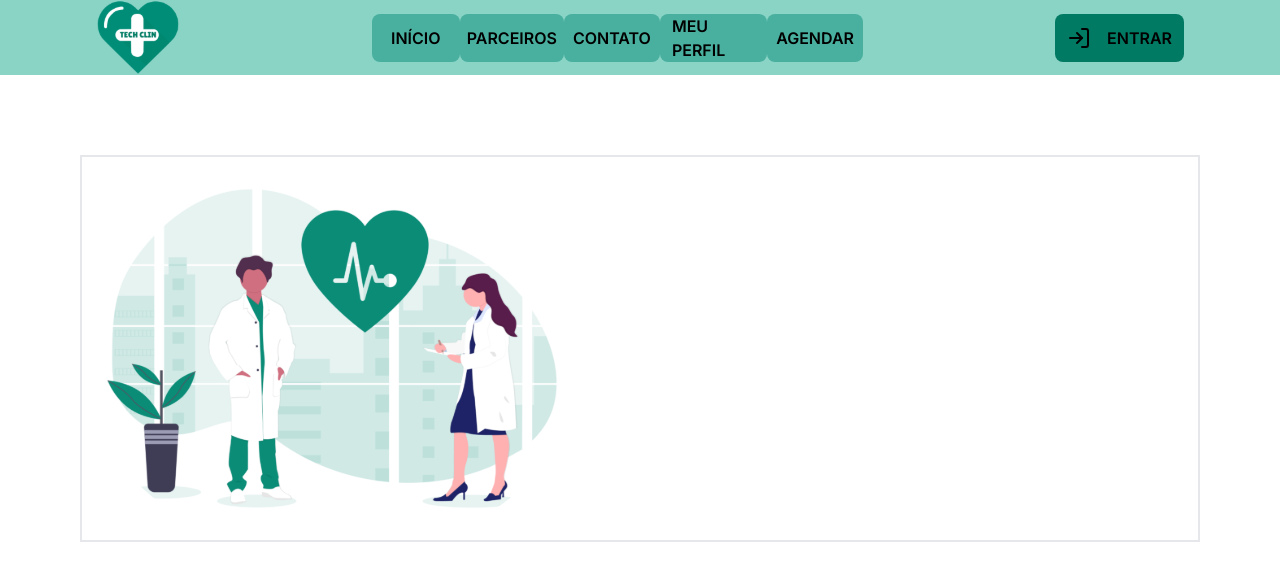
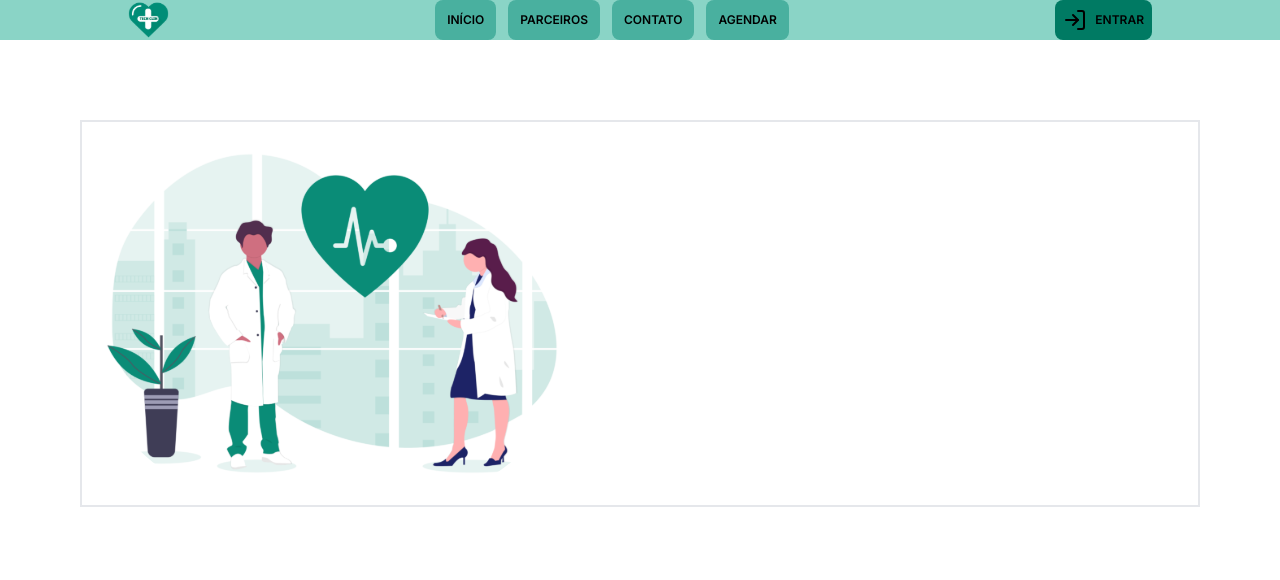
Before and after one commit to duardoliveiras/tech-clin-frontend, a Next.js app: page / in a window 1280 px wide. Shown: the top 580 px of the page. Built offline with nearby package versions, Linux system fonts and the light colour scheme.

Commit message:
feat: ajustando homepage

```diff
--- a/src/app/page.tsx
+++ b/src/app/page.tsx
@@ -4,38 +4,35 @@ import Image from "next/image";
 export default function Home() {
   return (
     <main className="flex min-h-screen flex-col items-center bg-white">
-      <div className="w-full bg-primary h-auto px-24">
-        <div className="w-full h-full font-semibold flex flex-row justify-between items-center uppercase gap-x-24">
-          <div className="w-1/5">
-            <Image src={"/techclin.svg"} width={90} height={90} alt={"Logo"} />
+      <div className="w-full bg-primary h-auto overflow-hidden justify-center flex ">
+        <div className="w-full md:w-[80%] h-full font-semibold flex flex-row justify-between items-center uppercase gap-x-24">
+          <div className="w-auto">
+            <Image src={"/techclin.svg"} width={60} height={60} alt={"Logo"} />
           </div>
 
-          <div className="w-full justify-between px-24 flex flex-row">
-            <div className="w-24 h-12 bg-secondary rounded-lg p-3 flex items-center justify-center">
+          <div className="w-full justify-center gap-x-3 items-center flex flex-row">
+            <div className="w-auto h-auto text-xs bg-secondary rounded-lg p-3 flex items-center justify-center">
               Início
             </div>
-            <div className="min-w-24 w-auto h-12 bg-secondary rounded-lg p-3 flex items-center justify-center">
+            <div className="w-auto h-auto text-xs bg-secondary rounded-lg p-3 flex items-center justify-center">
               Parceiros
             </div>
-            <div className="min-w-24 w-auto  h-12 bg-secondary rounded-lg p-3 flex items-center justify-center">
+            <div className="w-auto  h-auto text-xs bg-secondary rounded-lg p-3 flex items-center justify-center">
               Contato
             </div>
-            <div className="w-auto h-12 bg-secondary rounded-lg p-3 flex items-center justify-center">
-              Meu Perfil
-            </div>
-            <div className="min-w-24 w-auto  h-12 bg-secondary rounded-lg p-3 flex items-center justify-center">
+            <div className="w-auto  h-auto text-xs bg-secondary rounded-lg p-3 flex items-center justify-center">
               Agendar
             </div>
           </div>
-          <div className="w-1/5">
-            <div className="min-w-24 w-auto  gap-x-4 h-12 bg-third rounded-lg p-3 flex items-center justify-center">
+          <div className="w-auto">
+            <div className="w-auto  h-auto text-xs bg-third gap-x-2 rounded-lg p-2 flex items-center justify-center">
               <LogIn />
               <p>Entrar</p>
             </div>
           </div>
         </div>
       </div>
-      <div className="w-full full bg-white flex flex-col p-20">
+      <div className="w-full h-full bg-white flex flex-col p-20">
         <div className="w-full h-auto border-2">
           <Image
             src={"/assets/doctors.svg"}
```
Also changed, not shown: 1 other file (tests, documents, lock files or other folders).
